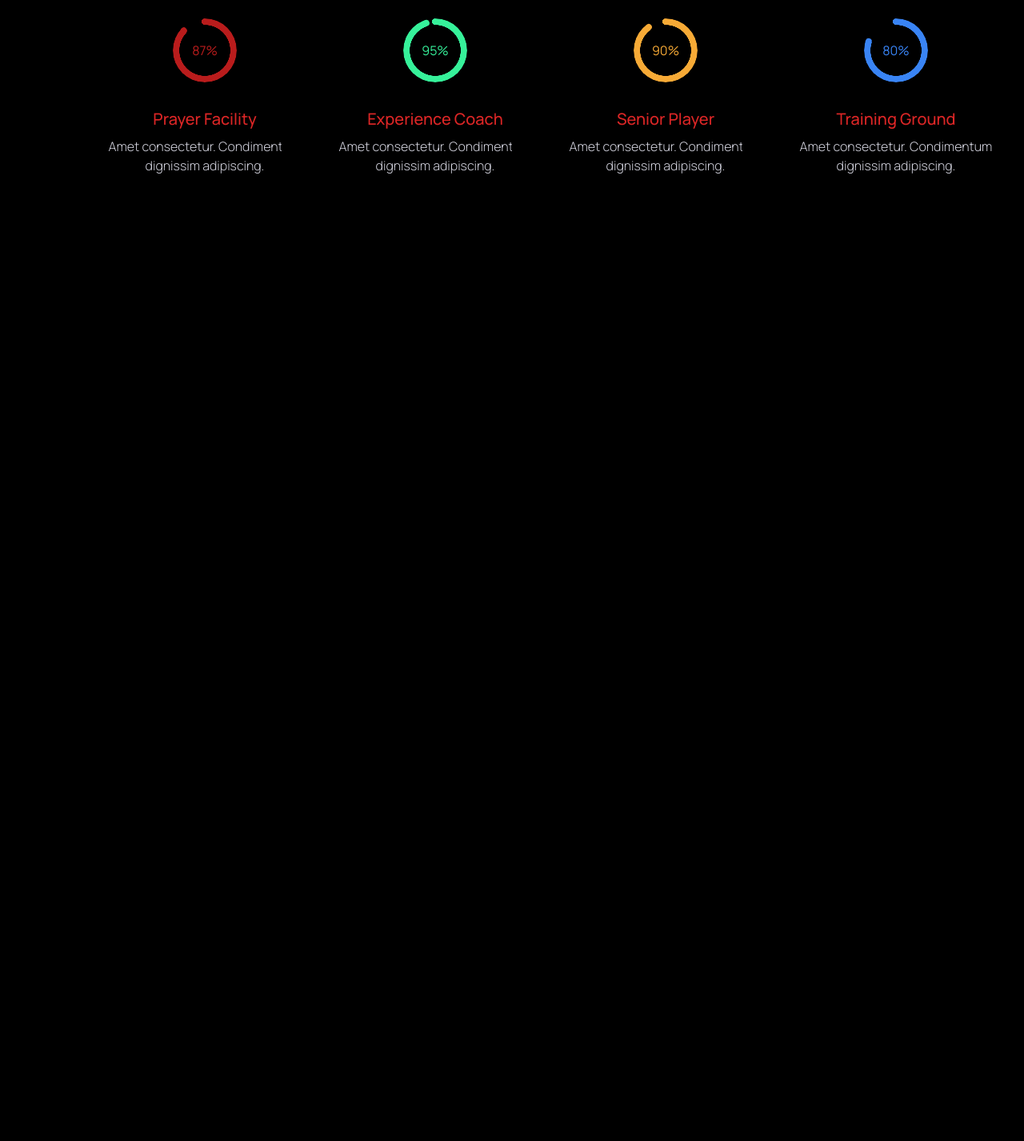
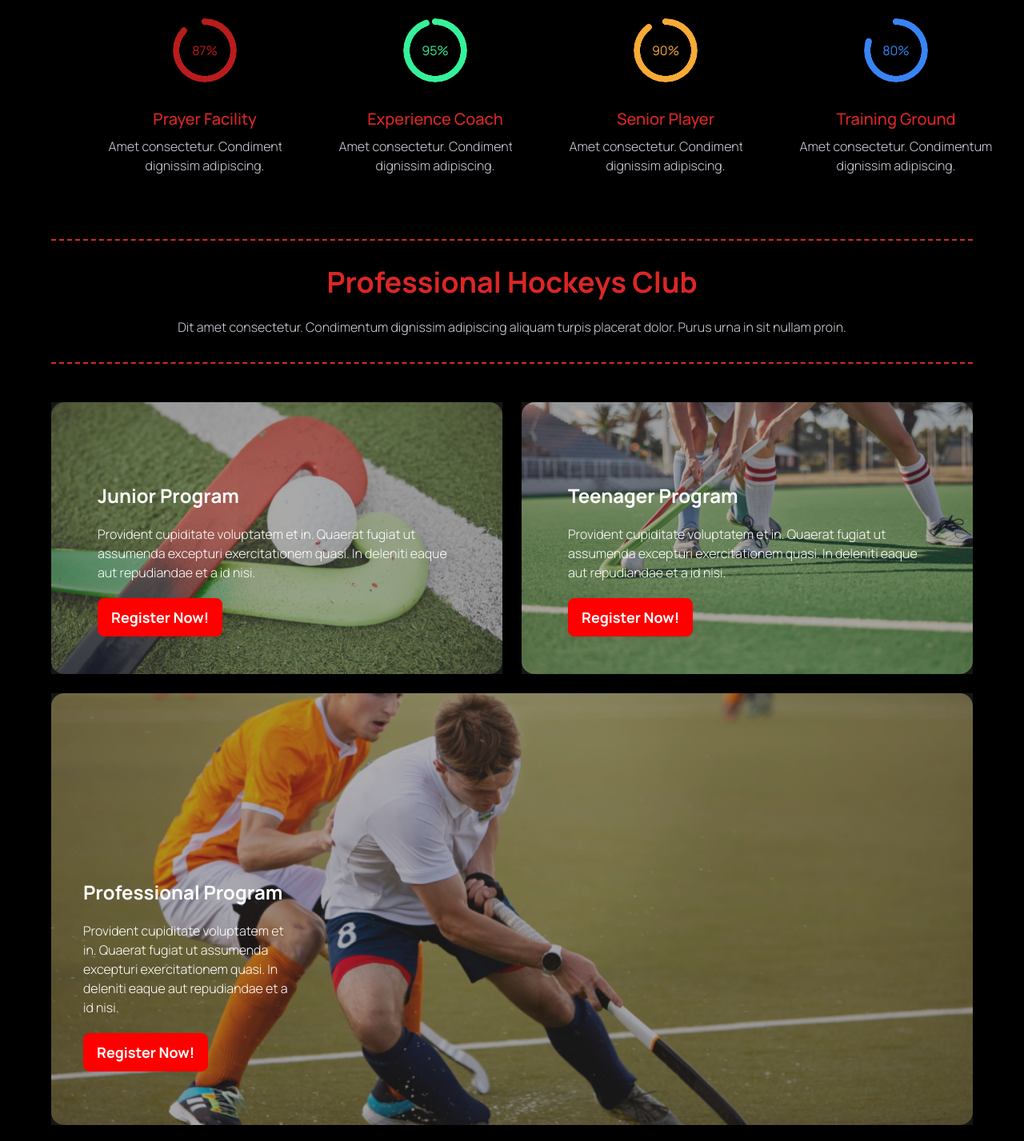
Before and after one commit to minjamin-ahmmed/hockey-website-using-tailwind-daisyui, a plain HTML site: page index.html in a window 1280 px wide. Shown: the part 981-2408 px from the top of the page at 80% size. Before the commit the page ends 1252 px from the top, so only its background shows below. Drawn offline with nearby package versions, Linux system fonts and the light colour scheme.

Commit message:
hero section added

```diff
--- a/index.html
+++ b/index.html
@@ -38,6 +38,7 @@
 
 <body class="manrope">
 
+    <!-- Header Section Starts Here -->
     <header class="container mx-auto px-5 lg:px-16  py-5">
         <!-- NavBar -->
         <nav class="mb-12">
@@ -104,10 +105,12 @@
 
     </header>
 
+
+    <!-- Main Section Starts here -->
     <main class="container mx-auto px-5 lg:px-16 py-5">
 
         <!-- Professional Hockey Club Section -->
-        <section>
+        <section class="mb-12">
 
             <div class="w-full mx-auto py-8 text-center border-dashed border-y-2 border-red-600 mb-12">
                 <h3 class="text-3xl lg:text-4xl font-bold text-red-600 mb-6">Professional Hockeys Club</h3>
@@ -170,6 +173,102 @@
 
         </section>
 
+        <!-- Program Section -->
+        <section>
+            <div class="w-full mx-auto py-8 text-center border-dashed border-y-2 border-red-600 mb-12">
+                <h3 class="text-3xl lg:text-4xl font-bold text-red-600 mb-6">Professional Hockeys Club</h3>
+                <p class="text-l font-light text-[#d3d3de]">Dit amet consectetur. Condimentum dignissim adipiscing
+                    aliquam turpis placerat dolor. Purus urna in
+                    sit nullam proin. </p>
+            </div>
+
+
+            <!-- Grid Container -->
+
+
+
+            <!-- Row1 Container -->
+            <div class="grid grid-cols-1 lg:grid-cols-2 gap-6">
+
+                <div class="hero h-[340px] w-full bg-cover bg-no-repeat bg-center rounded-2xl"
+                    style="background-image: url(./Images/2.png);">
+                    <div class="hero-overlay bg-opacity-40"></div>
+                    <div class="hero-content text-neutral-content pt-[95px] px-[40px] pb-[40px] ">
+                        <div class="max-w-md">
+                            <h1 class="mb-5 text-2xl font-bold text-white">Junior Program</h1>
+                            <p class="mb-5 text-l font-light text-white">
+                                Provident cupiditate voluptatem et in. Quaerat fugiat ut assumenda excepturi
+                                exercitationem
+                                quasi. In deleniti eaque aut repudiandae et a id nisi.
+                            </p>
+                            <button class="btn btn-error rounded-lg text-lg text-white font-[700]">Register
+                                Now!</button>
+                        </div>
+                    </div>
+                </div>
+
+
+                <div class="hero h-[340px] w-full bg-cover bg-no-repeat bg-center rounded-2xl"
+                    style="background-image: url(./Images/3.png);">
+                    <div class="hero-overlay bg-opacity-40"></div>
+                    <div class="hero-content text-neutral-content pt-[95px] px-[40px] pb-[40px] ">
+                        <div class="max-w-md">
+                            <h1 class="mb-5 text-2xl font-bold text-white">Teenager Program</h1>
+                            <p class="mb-5 text-l font-light text-white">
+                                Provident cupiditate voluptatem et in. Quaerat fugiat ut assumenda excepturi
+                                exercitationem
+                                quasi. In deleniti eaque aut repudiandae et a id nisi.
+                            </p>
+                            <button class="btn btn-error rounded-lg text-lg text-white font-[700]">Register
+                                Now!</button>
+                        </div>
+                    </div>
+                </div>
+            </div>
+
+
+            <!-- Row2 Container -->
+
+
+            <div class="mt-6">
+                <div class="hero w-full h-[340px] lg:h-[540px] bg-cover bg-no-repeat bg-center rounded-2xl"
+                    style="background-image: url(./Images/4.png);">
+                    <div class="hero-overlay bg-opacity-40"></div>
+                    <div class="hero-content text-neutral-content pt-[207px] px-10 pb-10 mt-[-25%] lg:mt-0 lg:mr-[70%]">
+
+                        <div class="max-w-md">
+                            <h1 class="mb-5 text-2xl font-bold text-white">Professional Program</h1>
+                            <p class="mb-5 text-l font-light text-white">
+                                Provident cupiditate voluptatem et in. Quaerat fugiat ut assumenda excepturi
+                                exercitationem
+                                quasi. In deleniti eaque aut repudiandae et a id nisi.
+                            </p>
+                            <button class="btn btn-error rounded-lg text-lg text-white font-[700]">Register
+                                Now!</button>
+                        </div>
+                    </div>
+                </div>
+            </div>
+
+
+
+
+
+
+
+
+
+
+
+
+
+
+        </section>
+
+
+
+
+
 
     </main>
 
```
